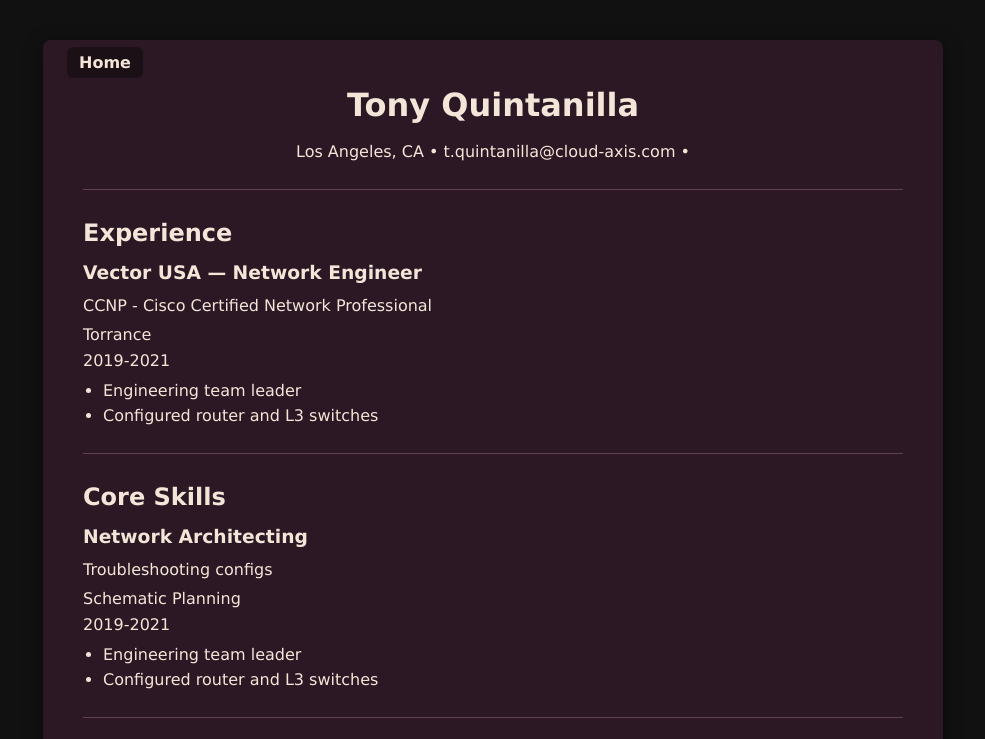
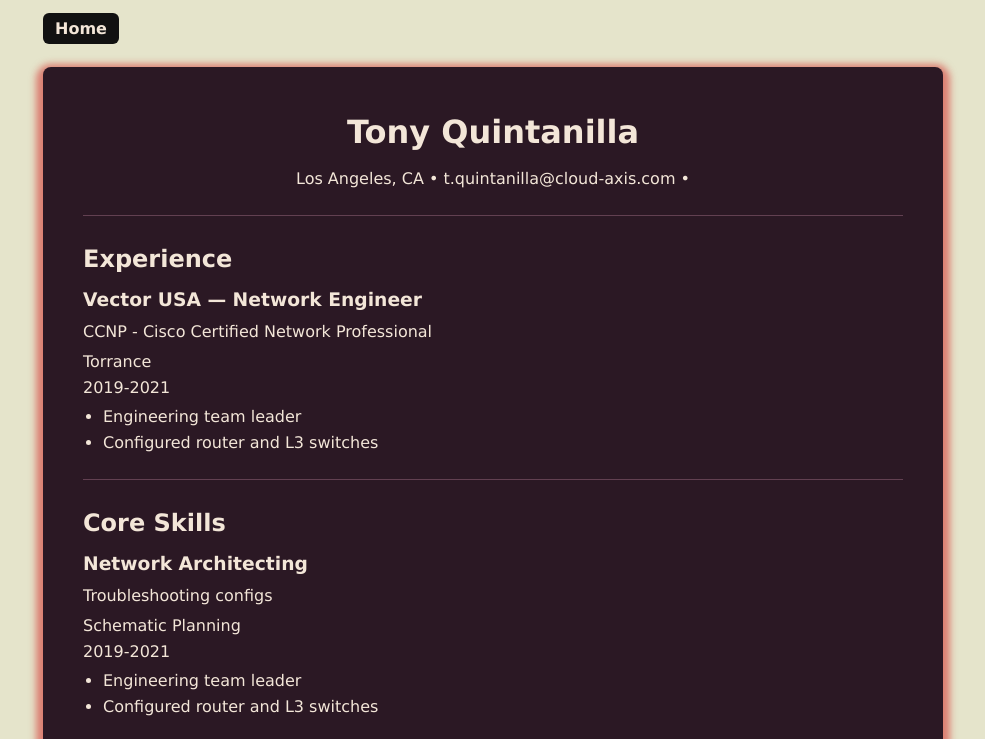
Before and after one commit to ultraman-labs/cloud-resume-challenge, a plain HTML site: page frontend/public/index.html in a window 1280 px wide. Shown: the top 739 px of the page, without its empty margins (147-1132 px from the left). Drawn offline with Linux system fonts and the light colour scheme.

Commit message:
WIP tweaking the navigation and top of resume card gap

```diff
--- a/frontend/public/assets/stylesheets/style.css
+++ b/frontend/public/assets/stylesheets/style.css
@@ -10,41 +10,41 @@
 body {
   margin: 0;
   padding: 0;
-  background: #111;           /* dark outer background */
   line-height: 1.6;
+  background: #e5e4cb;   /* cornsilk soft yellow */
 }
+
 
 /* Main résumé area (the card) */
 main {
-  position: relative;         /* nav will position relative to this */
   max-width: 900px;
-  margin: 40px auto;
+  margin: 25px auto 40px;      /* <-- THIS 32px is the gap below nav */
   padding: 40px 40px 48px;
-  background: #2b1824;        /* plum résumé background */
+  background: #2b1824;
   color: #f3e6d8;
   border-radius: 8px;
-  box-shadow: 0 4px 20px rgba(0, 0, 0, 0.4);
+  box-shadow: 0px 4px 7px 7px rgba(209, 25, 25, 0.5);
 }
 
-/* Navigation link inside résumé card */
+/* Nav bar (aligned with card, above it) */
 .site-nav {
-  position: absolute;         /* relative to <main> */
-  top: 10px;                  /* distance from top edge of card */
-  left: 24px;                 /* align with main's left padding */
+  max-width: 900px;      /* same width as the card */
+  margin: 16px auto 0;   /* center it; 16px from top of page */
 }
 
 .site-nav a {
   color: #f3e6d8;
   text-decoration: none;
   font-weight: bold;
-  background: rgba(0, 0, 0, 0.35);
+  background: #111;
   padding: 6px 12px;
   border-radius: 6px;
 }
 
 .site-nav a:hover {
-  background: rgba(0, 0, 0, 0.55);
+  background: #222;
 }
+
 
 /* Email link style */
 .email-link {
--- a/frontend/public/index.html
+++ b/frontend/public/index.html
@@ -8,12 +8,11 @@
   </head>
 
   <body>
-    <main>
-      <!-- Top-left nav link INSIDE the résumé card -->
+    <!-- Top-left nav link INSIDE the résumé card -->
       <nav class="site-nav">
         <a href="/">Home</a>
       </nav>
-
+    <main>
       <header>
         <h1>Tony Quintanilla</h1>
         <p>
```
